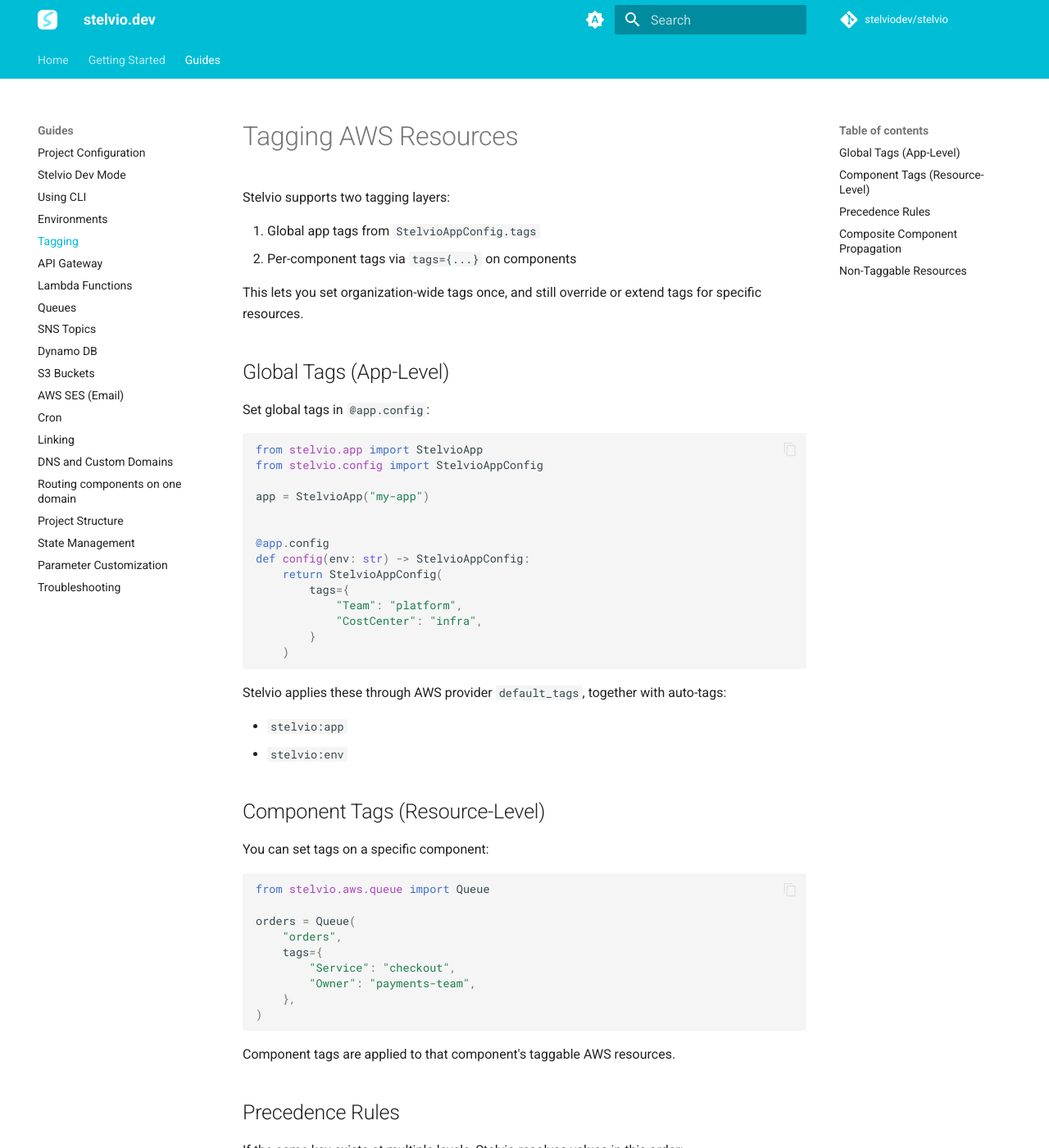
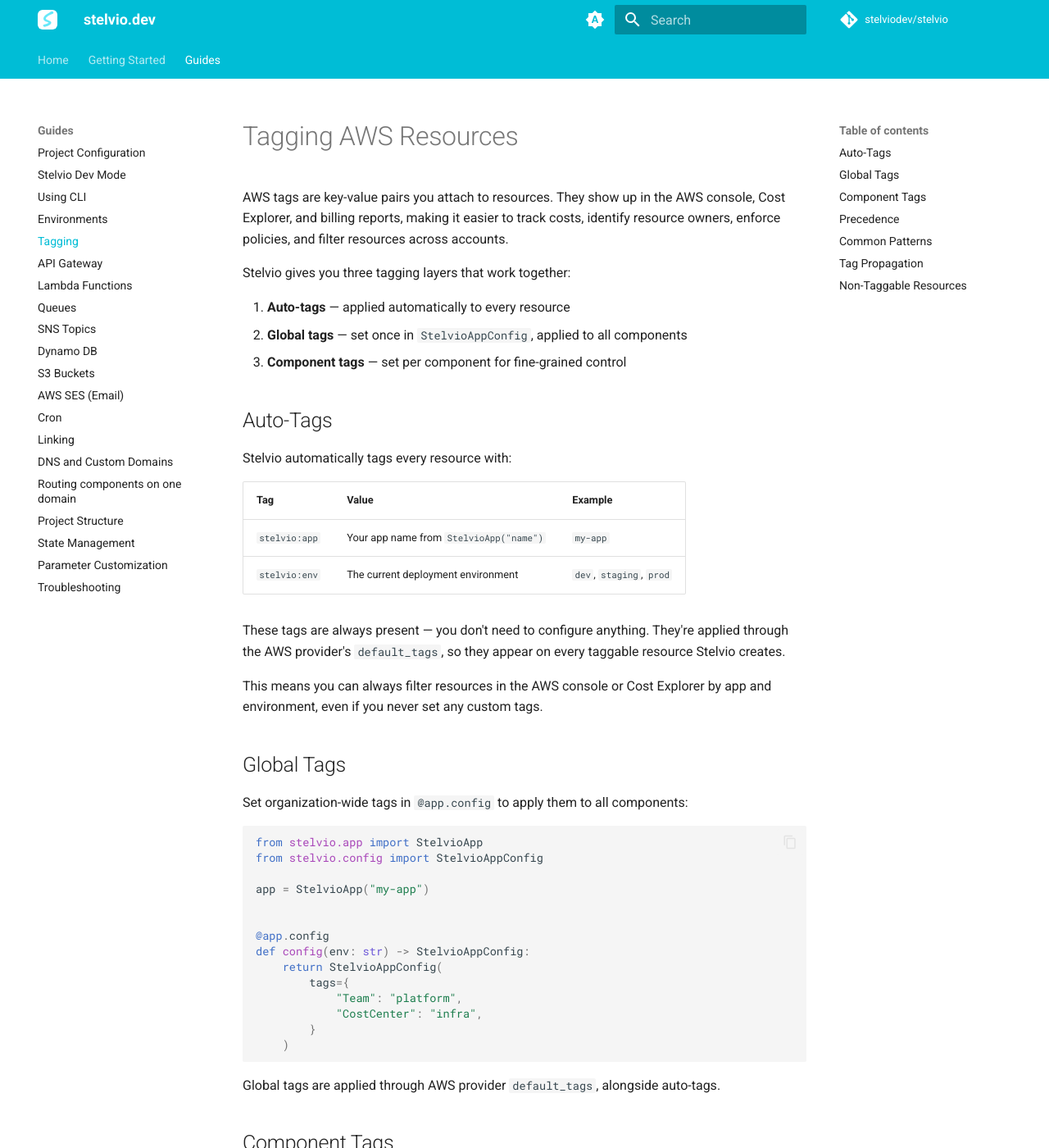
Before and after one commit to stelviodev/stelvio, an MkDocs documentation site: the page built from docs/guides/tags.md, in a window 1280 px wide and 1400 px high. Shown: the whole window at 82% size. Built offline with MkDocs 1.6.1 and Material for MkDocs 9.7.7, drawn with Linux system fonts in a browser that asks for light colours; comment, search, counter and statistics services are not loaded; some of the changed text lies outside the part shown.

Commit message:
docs: improve tags guide with intro, auto-tags section, and common patterns

````diff
--- a/docs/guides/tags.md
+++ b/docs/guides/tags.md
@@ -1,15 +1,29 @@
 # Tagging AWS Resources
 
-Stelvio supports two tagging layers:
+AWS tags are key-value pairs you attach to resources. They show up in the AWS console, Cost Explorer, and billing reports, making it easier to track costs, identify resource owners, enforce policies, and filter resources across accounts.
 
-1. Global app tags from `StelvioAppConfig.tags`
-2. Per-component tags via `tags={...}` on components
+Stelvio gives you three tagging layers that work together:
 
-This lets you set organization-wide tags once, and still override or extend tags for specific resources.
+1. **Auto-tags** — applied automatically to every resource
+2. **Global tags** — set once in `StelvioAppConfig`, applied to all components
+3. **Component tags** — set per component for fine-grained control
 
-## Global Tags (App-Level)
+## Auto-Tags
 
-Set global tags in `@app.config`:
+Stelvio automatically tags every resource with:
+
+| Tag | Value | Example |
+|-----|-------|---------|
+| `stelvio:app` | Your app name from `StelvioApp("name")` | `my-app` |
+| `stelvio:env` | The current deployment environment | `dev`, `staging`, `prod` |
+
+These tags are always present — you don't need to configure anything. They're applied through the AWS provider's `default_tags`, so they appear on every taggable resource Stelvio creates.
+
+This means you can always filter resources in the AWS console or Cost Explorer by app and environment, even if you never set any custom tags.
+
+## Global Tags
+
+Set organization-wide tags in `@app.config` to apply them to all components:
 
 ```python
 from stelvio.app import StelvioApp
@@ -28,12 +42,9 @@
     )
 ```
 
-Stelvio applies these through AWS provider `default_tags`, together with auto-tags:
+Global tags are applied through AWS provider `default_tags`, alongside auto-tags.
 
-- `stelvio:app`
-- `stelvio:env`
-
-## Component Tags (Resource-Level)
+## Component Tags
 
 You can set tags on a specific component:
 
@@ -51,14 +62,14 @@
 
 Component tags are applied to that component's taggable AWS resources.
 
-## Precedence Rules
+## Precedence
 
-If the same key exists at multiple levels, Stelvio resolves values in this order:
+If the same key exists at multiple levels, higher-specificity wins:
 
-1. Auto tags (`stelvio:app`, `stelvio:env`)
+1. Auto-tags (`stelvio:app`, `stelvio:env`) — lowest priority
 2. Global tags (`StelvioAppConfig.tags`)
 3. Component tags (`tags=...` on a component)
-4. `customize` overrides (if you explicitly set `tags` in customize)
+4. `customize` overrides (if you explicitly set `tags` in customize) — highest priority
 
 Example:
 
@@ -82,17 +93,43 @@
 - `Shared=component` (component overrides global)
 - `GlobalOnly=yes`
 - `ComponentOnly=yes`
-- auto tags are still present
+- auto-tags are still present
 
-## Composite Component Propagation
+## Common Patterns
 
-For components that create internal components/resources (for example subscription-generated Lambda functions), Stelvio propagates component tags to those generated internals where tagging is supported.
+**Cost allocation by team:**
+
+```python
+StelvioAppConfig(tags={"CostCenter": "platform"})
+```
+
+**Environment-specific tags:**
+
+```python
+@app.config
+def config(env: str) -> StelvioAppConfig:
+    tags = {"Team": "backend"}
+    if env == "prod":
+        tags["OnCall"] = "backend-oncall"
+    return StelvioAppConfig(tags=tags)
+```
+
+**Per-service ownership:**
+
+```python
+Queue("orders", tags={"Service": "checkout", "Owner": "payments-team"})
+Queue("notifications", tags={"Service": "notifications", "Owner": "comms-team"})
+```
+
+## Tag Propagation
+
+For components that create internal resources (for example, subscription-generated Lambda functions), Stelvio propagates component tags to those generated internals where tagging is supported.
 
 Examples:
 
-- `Queue(..., tags=...)` + `queue.subscribe(...)` -> generated subscription function inherits tags
-- `Topic(..., tags=...)` + `topic.subscribe(...)` -> generated subscription function inherits tags
-- `Api(..., tags=...)` + string/config handlers -> generated route functions inherit tags
+- `Queue(..., tags=...)` + `queue.subscribe(...)` — generated subscription function inherits tags
+- `Topic(..., tags=...)` + `topic.subscribe(...)` — generated subscription function inherits tags
+- `Api(..., tags=...)` + string/config handlers — generated route functions inherit tags
 
 ## Non-Taggable Resources
 
````
Also changed, not shown: docs/index.md (+1 -3 lines).
